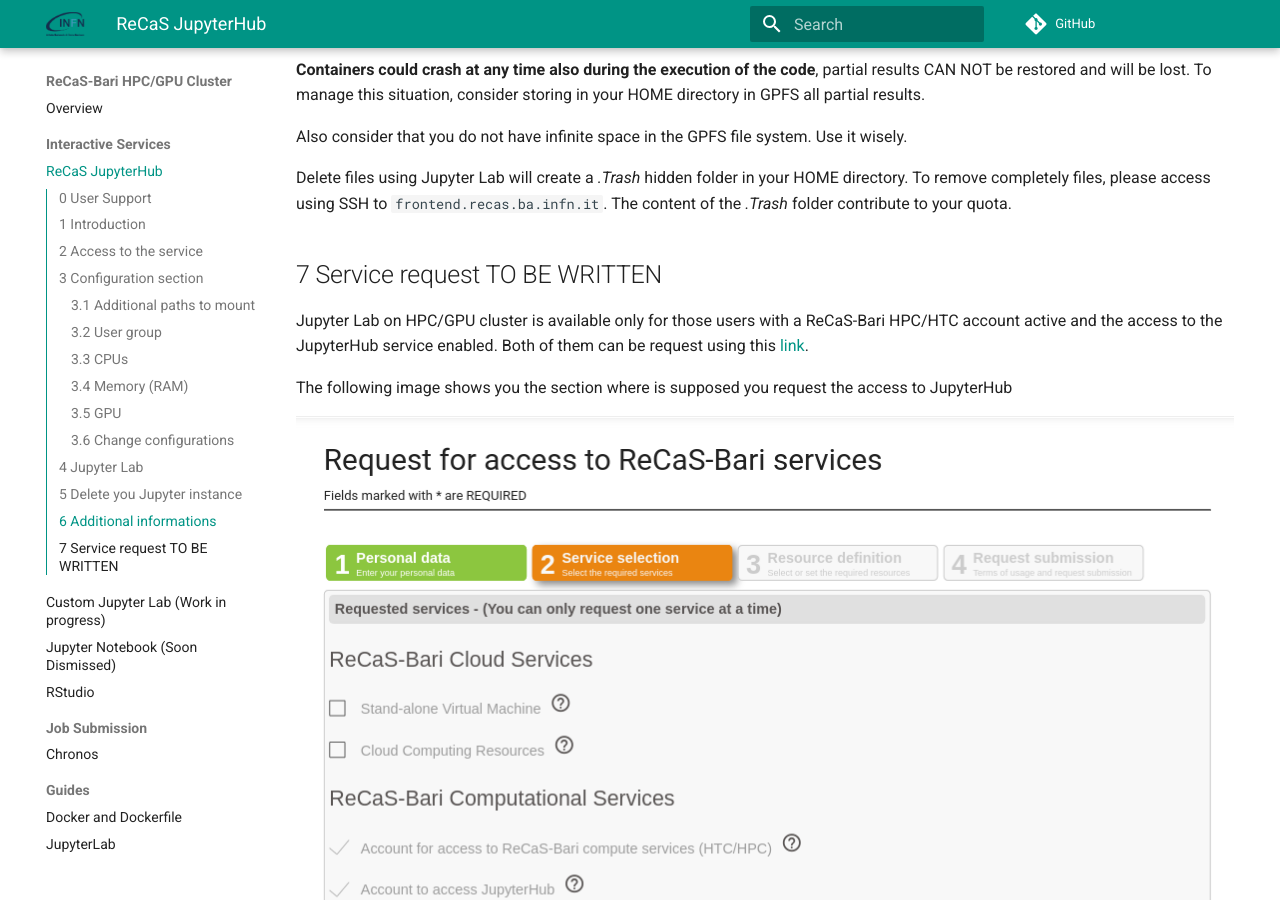
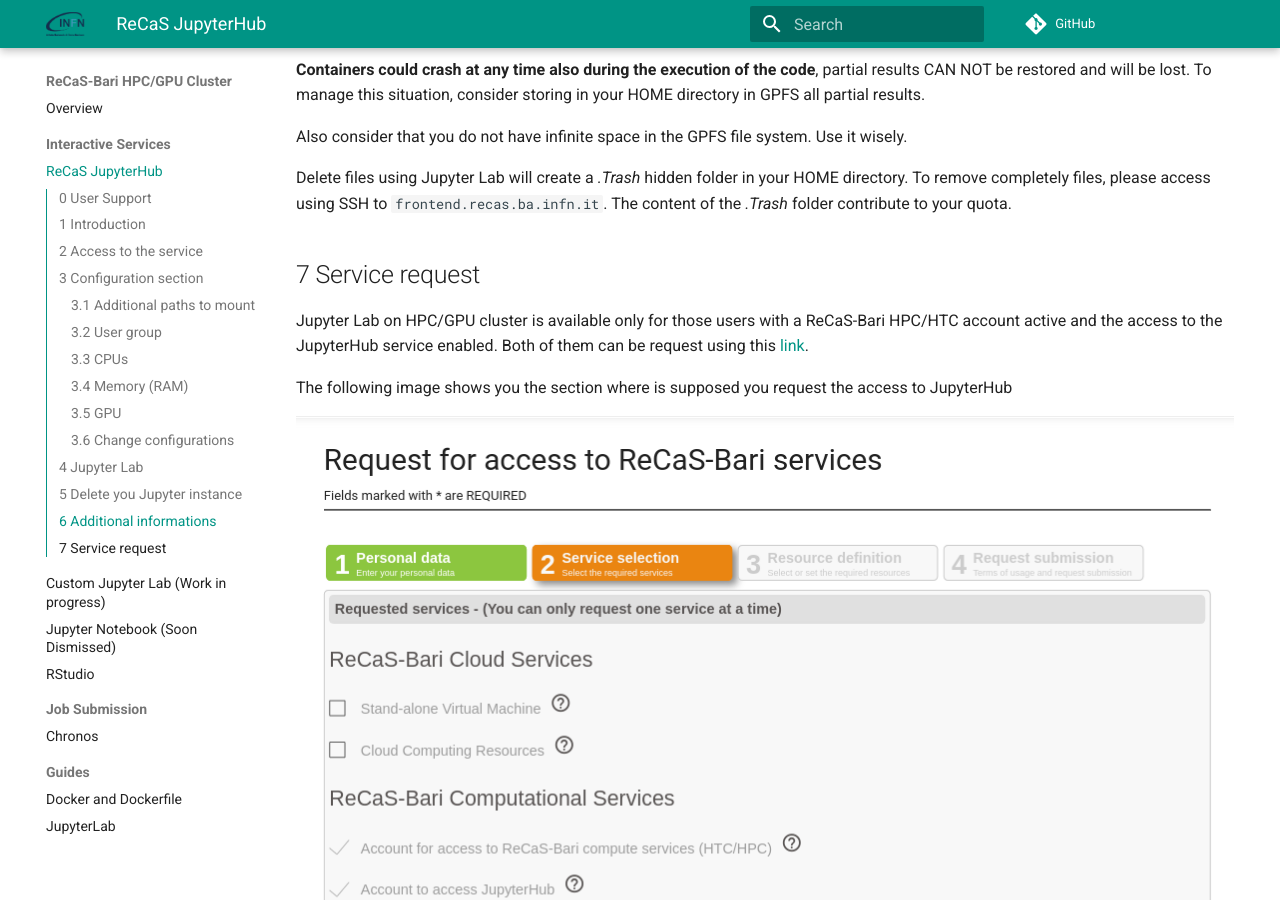
Before and after one commit to jvino/cluster-hpc-gpu-guides, an MkDocs documentation site: the page built from docs/interactive_services/jupyter-lab-for-recas-users.md, in a window 1280 px wide and 900 px high, scrolled down 5197 px. Built offline with MkDocs 1.6.1 and Material for MkDocs 9.7.7, drawn with Linux system fonts in a browser that asks for light colours; comment, search, counter and statistics services are not loaded.

Commit message:
Added Request Service in the JupyterHub page

```diff
--- a/docs/interactive_services/jupyter-lab-for-recas-users.md
+++ b/docs/interactive_services/jupyter-lab-for-recas-users.md
@@ -131,7 +131,7 @@
 
 Delete files using Jupyter Lab will create a *.Trash* hidden folder in your HOME directory. To remove completely files, please access using SSH to `frontend.recas.ba.infn.it`. The content of the *.Trash* folder contribute to your quota.
 
-## 7 Service request TO BE WRITTEN
+## 7 Service request
 Jupyter Lab on HPC/GPU cluster is available only for those users with a ReCaS-Bari HPC/HTC account active and the access to the JupyterHub service enabled. Both of them can be request using this [link](https://www.recas-bari.it/index.php/en/recas-bari-servizi-en/richiesta-credenziali-2).
 
 The following image shows you the section where is supposed you request the access to JupyterHub
```
